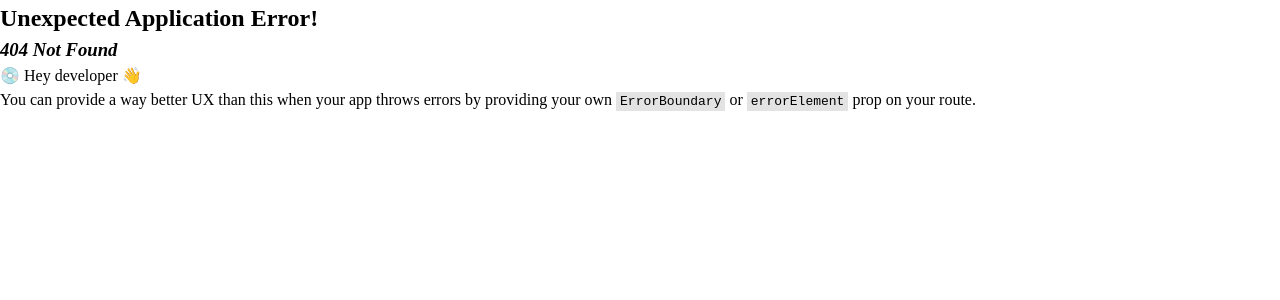
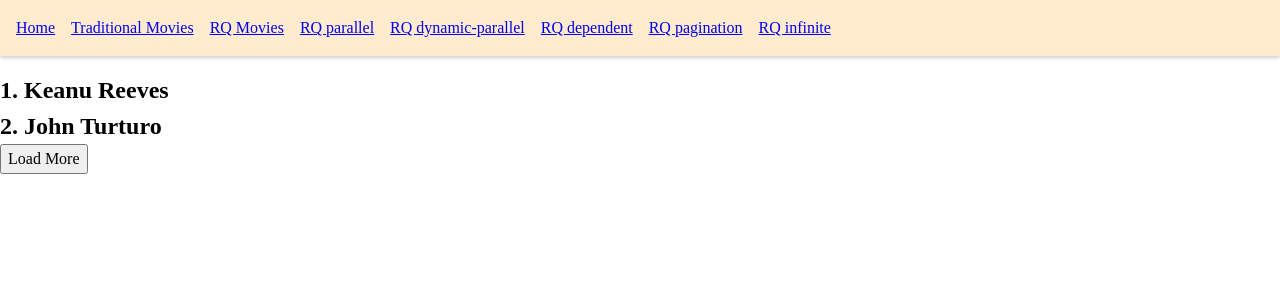
Before and after one commit to DenKuznets/codevolution-reatquery-tutorial, a React (Vite) app: page /rq-infinite in a window 1280 px wide. Before the commit this address had no page. Shown: the top 300 px of the page. Built offline with nearby package versions, Linux system fonts and the light colour scheme; data requests are answered from the project's data file.

Commit message:
progress

```diff
--- a/src/App.jsx
+++ b/src/App.jsx
@@ -20,6 +20,7 @@ import ParallelQueriesPage from "./components/ParallelQueries.page";
 import DynamicParallelPage from "./components/DynamicParallel.page";
 import DependentQueriesPage from "./components/DependentQueries.page";
 import PaginatedQueriesPage from "./components/PaginatedQueries.page";
+import InfiniteQueriesPage from "./components/InfiniteQueries.page";
 
 const router = createBrowserRouter(
     createRoutesFromElements(
@@ -37,6 +38,7 @@ const router = createBrowserRouter(
                 element={<DependentQueriesPage email="vishwas@example.com" />}
             />
             <Route path="rq-pagination" element={<PaginatedQueriesPage />} />
+            <Route path="rq-infinite" element={<InfiniteQueriesPage />} />
             <Route path="rq-movies/:movieId" element={<RQMoviePage />} />
         </Route>
     )
--- /dev/null
+++ b/src/components/InfiniteQueries.page.jsx
@@ -0,0 +1,67 @@
+import { useInfiniteQuery } from "@tanstack/react-query";
+import axios from "axios";
+import { Fragment } from "react";
+
+const fetchActors = ({ pageParam = 1 }) => {
+    return axios.get(
+        `http://localhost:4000/actors?_limit=2&_page=${pageParam}`
+    );
+};
+
+const InfiniteQueriesPage = () => {
+    const {
+        isLoading,
+        isError,
+        error,
+        data,
+        hasNextPage,
+        fetchNextPage,
+        isFetching,
+        isFetchingNextPage,
+    } = useInfiniteQuery(["actors"], fetchActors, {
+        getNextPageParam: (_lastPage, pages) => {
+            if (pages.length < 4) {
+                return pages.length + 1;
+            } else {
+                return undefined;
+            }
+        },
+    });
+
+    if (isLoading) {
+        return <h2>Loading...</h2>;
+    }
+
+    if (isError) {
+        return <h2>{error.message}</h2>;
+    }
+    return (
+        <>
+            <div>
+                {data?.pages.map((group, i) => {
+                    return (
+                        <Fragment key={i}>
+                            {group.data.map((actor) => {
+                                return (
+                                    <h2 key={actor.id}>
+                                        {actor.id}. {actor.name}
+                                    </h2>
+                                );
+                            })}
+                        </Fragment>
+                    );
+                })}
+            </div>
+            <div>
+                <button onClick={() => fetchNextPage()} disabled={!hasNextPage}>
+                    Load More
+                </button>
+            </div>
+            <div>
+                {isFetching && !isFetchingNextPage ? "Fetching..." : null}
+            </div>
+        </>
+    );
+};
+
+export default InfiniteQueriesPage;
--- a/src/components/Layout.jsx
+++ b/src/components/Layout.jsx
@@ -28,6 +28,9 @@ const Layout = () => {
                     <li>
                         <Link to="/rq-pagination">RQ pagination</Link>
                     </li>
+                    <li>
+                        <Link to="/rq-infinite">RQ infinite</Link>
+                    </li>
                 </ul>
             </nav>
             <Outlet />
--- a/src/components/PaginatedQueries.page.jsx
+++ b/src/components/PaginatedQueries.page.jsx
@@ -56,10 +56,10 @@ const PaginatedQueriesPage = () => {
                 {isFetching && "Loading"}
             </div>
             <div className="container__right">
-                В devtools на вкладке network выбери вместо "No Throttling" ->
-                "Slow 3g". При переключении страниц, внизу будет появляться
+                {`  В devtools на вкладке network выбери вместо No Throttling' ->
+                'Slow 3g'. При переключении страниц, внизу будет появляться
                 loading. Это загрузка следующей страницы с отображением
-                предыдущих данных благодаря опции keepPreviousData
+                предыдущих данных благодаря опции keepPreviousData`}
             </div>
         </Container>
     );
```
